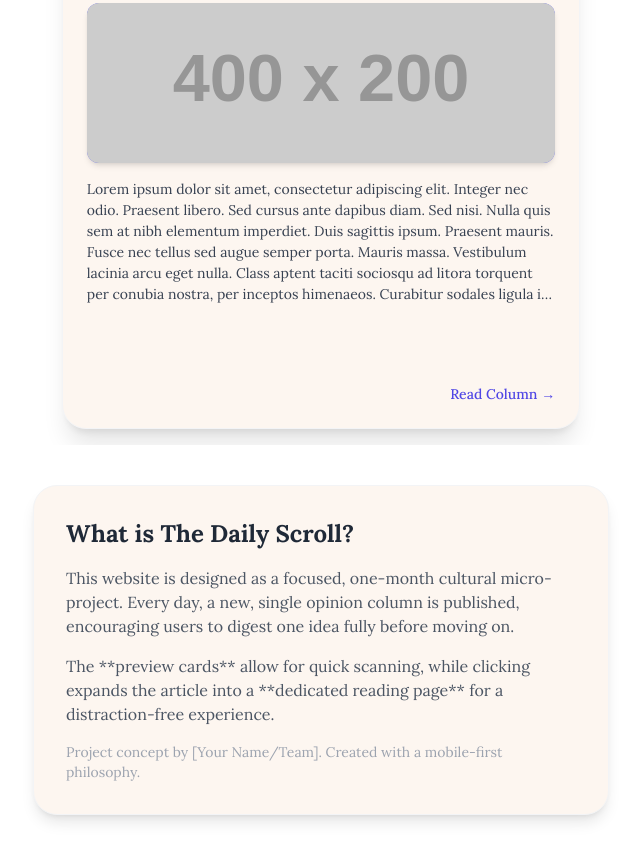
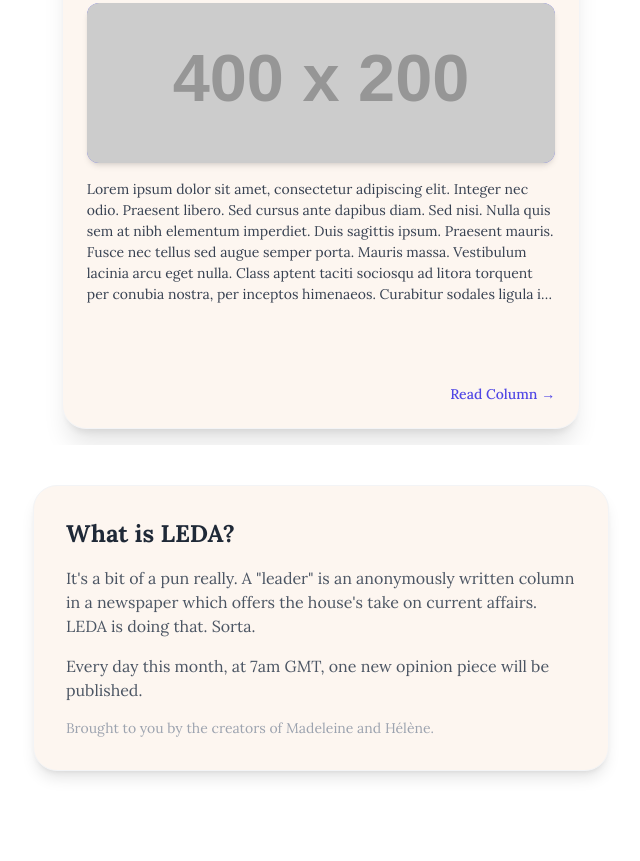
Before and after one commit to isaaqtomkins-debug/daily-scroll, a plain HTML site: page index.html in a window 1280 px wide. Shown: the part 295-1156 px from the top of the page, without its empty margins (319-959 px from the left). After the commit the page ends 1114 px from the top, so only its background shows below. Drawn offline with nearby package versions, Linux system fonts and the light colour scheme; placeholder pictures from the web are drawn by us.

Commit message:
Update index.html

```diff
--- a/index.html
+++ b/index.html
@@ -298,11 +298,11 @@
     <!-- About Section (Anchored at the bottom) -->
     <!-- ADDED bg-[#FDF6F0] to the about section -->
     <section id="about-section" class="max-w-xl mx-auto mt-16 px-6 sm:px-8 py-8 bg-[#FDF6F0] shadow-lg rounded-3xl border border-gray-100">
-        <h2 class="text-2xl font-bold mb-4 text-gray-800">What is The Daily Scroll?</h2>
+        <h2 class="text-2xl font-bold mb-4 text-gray-800">What is LEDA?</h2>
         <div class="space-y-4 text-gray-600">
-            <p>This website is designed as a focused, one-month cultural micro-project. Every day, a new, single opinion column is published, encouraging users to digest one idea fully before moving on.</p>
-            <p>The **preview cards** allow for quick scanning, while clicking expands the article into a **dedicated reading page** for a distraction-free experience.</p>
-            <p class="text-sm text-gray-400">Project concept by [Your Name/Team]. Created with a mobile-first philosophy.</p>
+            <p>It's a bit of a pun really. A "leader" is an anonymously written column in a newspaper which offers the house's take on current affairs. LEDA is doing that. Sorta.</p>
+            <p> Every day this month, at 7am GMT, one new opinion piece will be published.</p>
+            <p class="text-sm text-gray-400">Brought to you by the creators of Madeleine and Hélène.</p>
         </div>
     </section>
 
```
